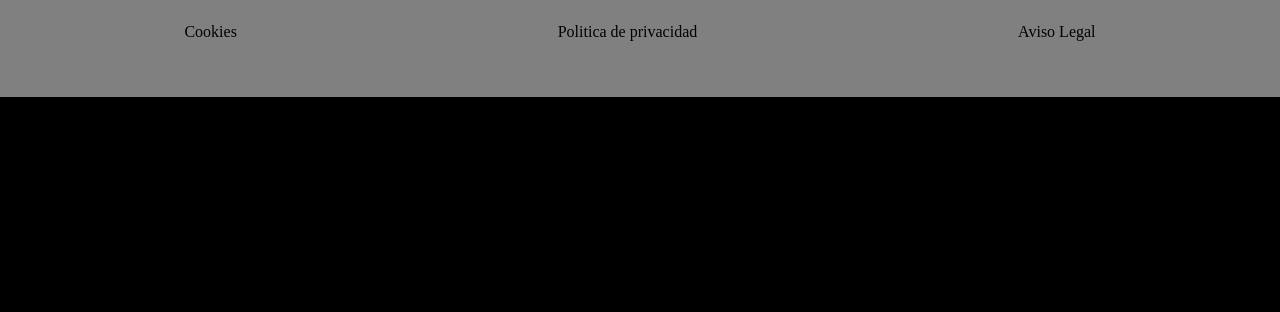
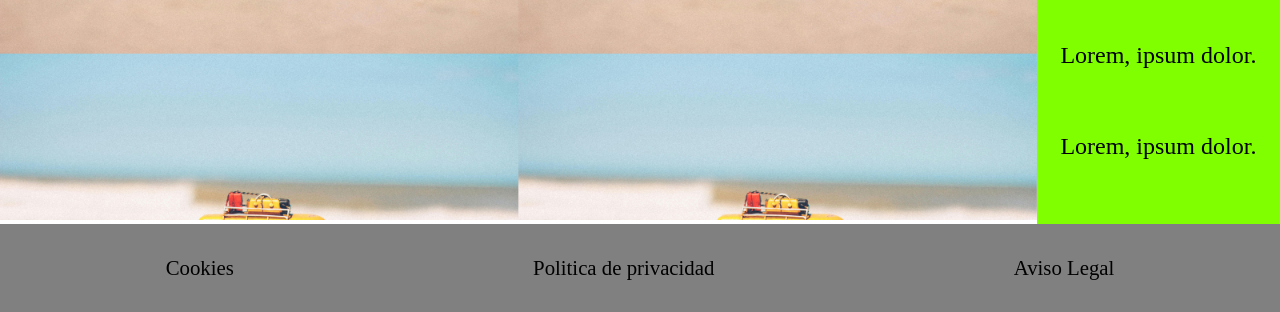
Before and after one commit to joseeramirezzz/2SMR_APPWEB, a PHP site: page /CSS/Actividad2_b/indexactividad2_b.html in a window 1280 px wide. Shown: the part 1736-2048 px from the top of the page. Before the commit the page ends 1833 px from the top, so only its background shows below. Run offline with PHP 8.4, Linux system fonts and the light colour scheme.

Commit message:
actividad2

```diff
--- a/CSS/Actividad2_b/indexactividad2_b.html
+++ b/CSS/Actividad2_b/indexactividad2_b.html
@@ -74,12 +74,13 @@
                 <li ><a class="footer__span__aside__enlace" href="">Lorem, ipsum dolor.</a></li>
                 <li ><a class="footer__span__aside__enlace" href="">Lorem, ipsum dolor.</a></li>
             </aside>
+
         </span>
 
         <ul class = "footer__pie">
-            <li><a href="">Cookies</a></li>
-            <li><a href="">Politica de privacidad</a></li>
-            <li><a href="">Aviso Legal</a></li>
+            <li class="footer__pie__enlace"><a  href="">Cookies</a></li>
+            <li class="footer__pie__enlace"><a  href="">Politica de privacidad</a></li>
+            <li class="footer__pie__enlace"><a  href="">Aviso Legal</a></li>
         </ul>
     </footer>
 </body>
--- a/CSS/Actividad2_b/styleactividad2_b.css
+++ b/CSS/Actividad2_b/styleactividad2_b.css
@@ -184,10 +184,12 @@
 .footer__span__banner{
     display: flex;
     width: 81%;
-    background-image: url(/Img/playa.jpg);
+    background-image: url(/Img/logo.jpg);
     background-size: 50%;
     background-repeat: repeat;
     justify-content: center;
+    height: 30rem;
+    padding-top: 2rem;
 
 }
 
@@ -199,25 +201,30 @@
     flex-direction: column;
     text-align: center;
 
+
 }
 
 .footer__span__aside__titulo{
     padding-bottom: 1.5rem;
+    font-size: 2rem;
+
 
 }
 
 .footer__span__aside__enlace{
     margin-bottom: 3rem;
     text-align: center;
+    font-size: 1.5rem;
 
 }
+
 a{  /* Quita los subrayados de los enlaces (etiqueta a es la de los enlaces)*/
      text-decoration: none;
      color: black;
 }
 li {
     list-style: none;
-    margin-bottom: 2rem;
+    margin-bottom: 4rem;
 }
 
 
@@ -227,5 +234,23 @@
     justify-content: space-around;
     background-color: grey;
     margin: 0;
-    padding: 1.5rem;
+    padding: 1rem;
+    font-size: 1.3rem;
+
 }
+
+.footer__pie__enlace{
+    display: flex;
+    margin-bottom: 0;
+    padding: 1rem;
+}
+
+.footer__pie__enlace:hover{
+    font-weight: bold;
+
+}
+
+
+.footer__span__aside__enlace:hover{
+    font-weight: bold;
+}
```
Also changed, not shown: Img/logo.jpg (added).
